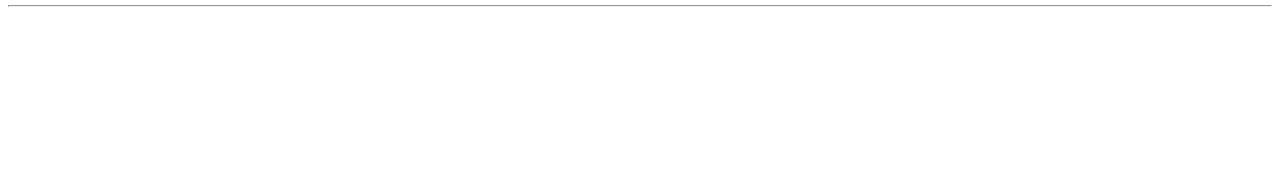
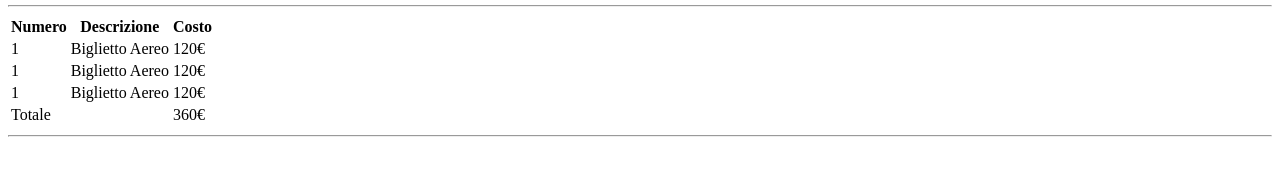
Before and after one commit to FrancescoMiliotti/html-london-trip, a plain HTML site: page index.html in a window 1280 px wide. Shown: the part 101-276 px from the top of the page. Drawn offline with Linux system fonts and the light colour scheme.

Commit message:
tabella spese

```diff
--- a/index.html
+++ b/index.html
@@ -8,6 +8,7 @@
 </head>
 
 <body>
+    <!-- intestazione -->
     <header>
         <h1>Il mio viaggio a Londra</h1>
         <section>
@@ -18,7 +19,51 @@
         </section>
     </header>
 
-    <main></main>
+    <main>
+        <!-- tabella spese -->
+        <section>
+            <table>
+                <thead>
+                    <tr>
+                        <th>Numero</th>
+                        <th>Descrizione</th>
+                        <th>Costo</th>
+                    </tr>
+                </thead>
+
+                <tbody>
+                    <tr>
+                        <td>1</td>
+                        <td>Biglietto Aereo</td>
+                        <td>120€</td>
+                    </tr>
+                    <tr>
+                        <td>1</td>
+                        <td>Biglietto Aereo</td>
+                        <td>120€</td>
+                    </tr>
+                    <tr>
+                        <td>1</td>
+                        <td>Biglietto Aereo</td>
+                        <td>120€</td>
+                    </tr>
+                </tbody>
+
+                <tfoot>
+                    <tr>
+                        <td>Totale</td>
+                        <td></td>
+                        <td>360€</td>
+                    </tr>
+                </tfoot>
+
+            </table>
+
+            <hr>
+
+        </section>
+
+    </main>
     <footer></footer>
 </body>
 
```
